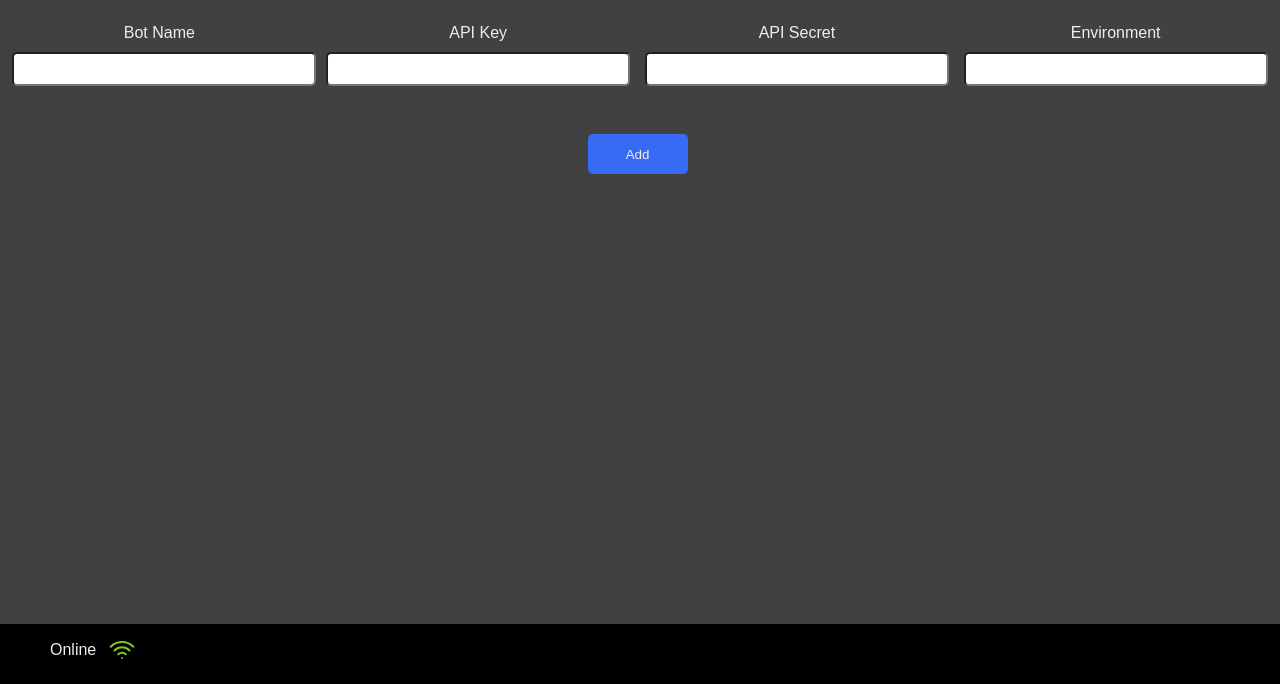
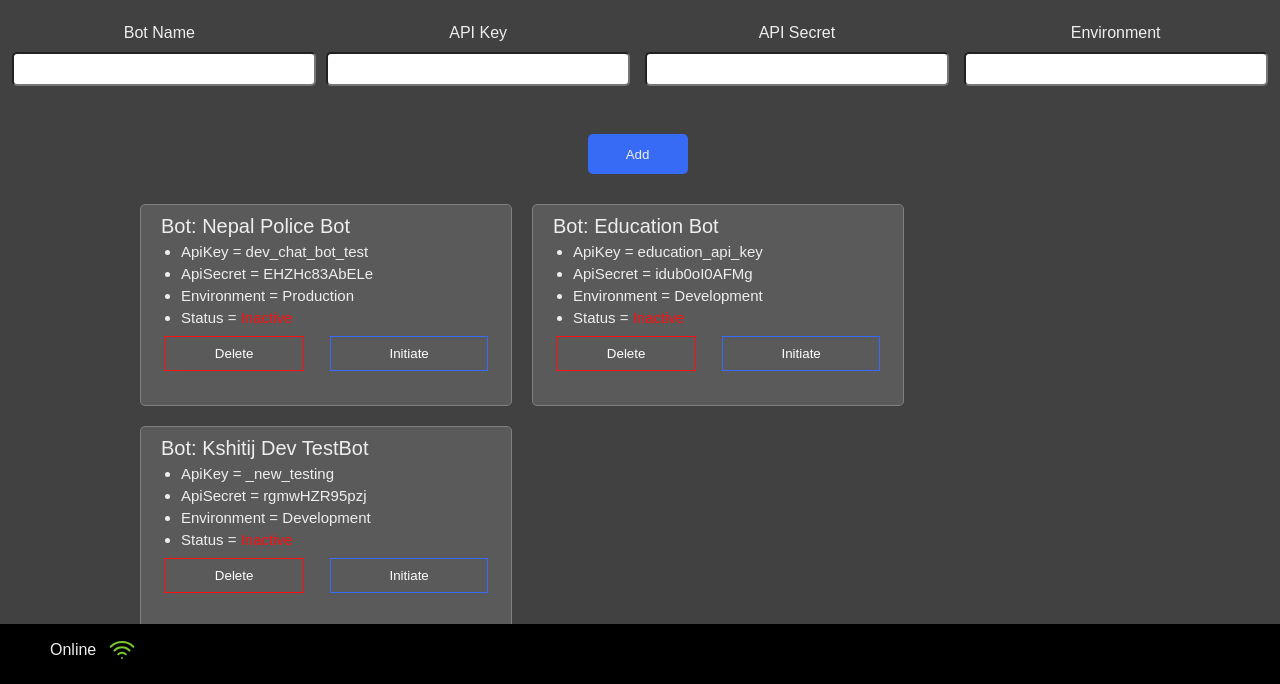
Before and after one commit to sujatadongol/anydone-chat-plugin, a plain HTML site: page index.html in a window 1280 px wide. Shown: the part 116-800 px from the top of the page. Drawn offline with Linux system fonts and the light colour scheme; a web font is replaced by a local one.

Commit message:
chatbot development kit

```diff
--- a/bot.js
+++ b/bot.js
@@ -21,9 +21,14 @@ const createStoredBotList = () => {
     const apiKeyValue = bot.apiKey;
     const apiSecretValue = bot.apiSecret;
     const environment = bot.environment;
+    let isActive;
 
+    if (getLocalStorageItem("currentBot") !== null) {
       const currentBotInfo = getLocalStorageItem("currentBot");
-    const isActive = currentBotInfo.apiKey === apiKeyValue;
+      isActive = currentBotInfo.apiSecret === apiSecretValue;
+    } else {
+      isActive = false;
+    }
 
     const botItem = createBot(
       botNameValue,
@@ -49,16 +54,6 @@ const createBot = (
 
   isActive && botItem.classList.add("active");
 
-  const deleteButton = document.createElement("button"); //  Delete Button
-  deleteButton.classList.add("delete-button");
-  deleteButton.innerText = "x";
-  deleteButton.addEventListener("click", () => {
-    deleteBotItem(apiKeyValue, botItem);
-    console.log("delete initiated");
-  });
-  botItem.append(deleteButton);
-
-  if (isActive) {
   botItem.innerHTML += `
   <div class="bot-item-text">
     <p class="bot-name">Bot: ${botNameValue}</p>
@@ -67,24 +62,23 @@ const createBot = (
       <li><p>ApiSecret = ${apiSecretValue}</p></li>
       <li><p>Environment = ${environment}</p></li>
       <li>
-        <span>Status = </span><span class="active-status">Active</span>
+        <span>Status = </span><span class="${
+          isActive ? "active" : "inactive"
+        }-status">${isActive ? "Active" : "Inactive"}</span>
       </li>
     </ul>
 </div>`;
-  } else {
-    botItem.innerHTML += `
-    <div class="bot-item-text">
-      <p class="bot-name">Bot: ${botNameValue}</p>
-      <ul>
-        <li><p>ApiKey = ${apiKeyValue}</p></li>
-        <li><p>ApiSecret = ${apiSecretValue}</p></li>
-        <li><p>Environment = ${environment}</p></li>
-        <li>
-          <span>Status = </span><span class="inactive-status">Inactive</span>
-        </li>
-      </ul>
-  </div>`;
-  }
+
+  const buttonWrapper = document.createElement("div");
+  buttonWrapper.classList.add("button-wrapper");
+
+  const deleteButton = document.createElement("button"); //  Initate Button
+  deleteButton.classList.add("delete-button");
+  deleteButton.innerText = "Delete";
+  deleteButton.addEventListener("click", () => {
+    deleteBotItem(apiSecretValue, botItem);
+  });
+  buttonWrapper.append(deleteButton);
 
   const initiateButton = document.createElement("button"); //  Initate Button
   initiateButton.classList.add("initiate-button");
@@ -92,7 +86,9 @@ const createBot = (
   initiateButton.addEventListener("click", () => {
     initiateChatBot(botNameValue, apiKeyValue, apiSecretValue);
   });
-  botItem.append(initiateButton);
+  buttonWrapper.append(initiateButton);
+
+  botItem.append(buttonWrapper);
 
   return botItem;
 };
@@ -151,13 +147,43 @@ const initiateChatBot = (botName, apiKey, apiSecret) => {
   console.log("chat bot initialized");
 
   const currentBotInfo = getLocalStorageItem("currentBot");
+  if (currentBotInfo !== null) {
     if (currentBotInfo.apiKey === apiKey) {
       //  if the initiated chatbot is the same as the currentBot saved in localStorage then do not remove localstorage data
+      const currentIframe = document.getElementById("anydone-chat-id");
+      if (currentIframe !== null) {
         removeCurrentIframe();
+      }
       init_anydone_chat(apiKey, apiSecret);
       window.location.reload();
     } else {
       removeCurrentIframe();
+      removeBotKeyDataFromLocalStorage();
+      saveCurrentBotData(botName, apiKey, apiSecret);
+
+      init_anydone_chat(apiKey, apiSecret);
+      window.location.reload();
+    }
+  } else {
+    removeCurrentIframe();
+    saveCurrentBotData(botName, apiKey, apiSecret);
+    removeBotKeyDataFromLocalStorage();
+
+    init_anydone_chat(apiKey, apiSecret);
+    window.location.reload();
+  }
+};
+
+const saveCurrentBotData = (botName, apiKey, apiSecret) => {
+  const botInfo = {
+    botName: botName,
+    apiKey: apiKey,
+    apiSecret: apiSecret,
+  };
+  localStorage.setItem("currentBot", JSON.stringify(botInfo));
+};
+
+const removeBotKeyDataFromLocalStorage = () => {
   const keysToRemove = [
     "customerData",
     "mappingId",
@@ -168,24 +194,16 @@ const initiateChatBot = (botName, apiKey, apiSecret) => {
   for (key of keysToRemove) {
     localStorage.removeItem(key);
   }
-    const botInfo = {
-      botName: botName,
-      apiKey: apiKey,
-      apiSecret: apiSecret,
-    };
-    localStorage.setItem("currentBot", JSON.stringify(botInfo));
-    init_anydone_chat(apiKey, apiSecret);
-    window.location.reload();
-  }
 };
 
-const deleteBotItem = (apiKey, botItem) => {
+const deleteBotItem = (apiSecret, botItem) => {
   console.log("delete bot action initiated");
   const savedBotInfoList = JSON.parse(localStorage.getItem("botInfo-List"));
-  console.log(savedBotInfoList);
+  // console.log(savedBotInfoList);
   const filteredBotInfoList = savedBotInfoList.filter(
-    (info) => info.apiKey !== apiKey
+    (info) => info.apiSecret !== apiSecret
   );
+  console.log(filteredBotInfoList);
   localStorage.setItem("botInfo-List", JSON.stringify(filteredBotInfoList));
   botItem.remove();
 };
@@ -217,18 +235,20 @@ const saveInfoToLocalStorage = (botName, apiKey, apiSecret, environment) => {
 const removeCurrentIframe = () => {
   console.log("removing previous iframe");
   const currentIframe = document.getElementById("anydone-chat-id");
+  if (currentIframe !== null) {
     currentIframe.remove();
+  }
 };
 
 const toggleHeaderSwitch = () => {
   if (headerSwitch.checked) {
     console.log("header switch checked");
+    setLocalStorageItem("environment", "Production");
     post("Switch-Environment", "Production");
-    setLocalStorageItem("environment", "Production");
   } else {
     console.log("header switch unchecked");
+    setLocalStorageItem("environment", "Development");
     post("Switch-Environment", "Development");
-    setLocalStorageItem("environment", "Development");
   }
 };
 
@@ -269,3 +289,27 @@ const setOnlineStatus = (online) => {
     onlineStatusImage.setAttribute("src", "./assets/offline.svg");
   }
 };
+
+const addInitialBotList = () => {
+  const initialBotInfoList = [
+    {
+      apiKey: "dev_chat_bot_test",
+      apiSecret: "EHZHc83AbELe",
+      botName: "Nepal Police Bot",
+      environment: "Production",
+    },
+    {
+      apiKey: "education_api_key",
+      apiSecret: "idub0oI0AFMg",
+      botName: "Education Bot",
+      environment: "Development",
+    },
+    {
+      apiKey: "_new_testing",
+      apiSecret: "rgmwHZR95pzj",
+      botName: "Kshitij Dev TestBot",
+      environment: "Development",
+    },
+  ];
+  setLocalStorageItem("botInfo-List", initialBotInfoList);
+};
--- a/chat.js
+++ b/chat.js
@@ -1,6 +1,8 @@
 function init_anydone_chat(apiKey, apiSecret) {
-  // const chatPluginSrc = 'https://chatplugin.anydone.com/';
-  const chatPluginSrc = "http://192.168.56.1:3000";
+
+  // const chatPluginSrc = 'https://chatplugin.anydone.com/';   //  for prod
+  const chatPluginSrc = "http://192.168.56.1:3000";     // for dev
+  // const chatPluginSrc = "http://192.168.56.1:3000";   // local
   const apiKeyEl = document.createElement("input");
   apiKeyEl.hidden = true;
   apiKeyEl.id = "anydone-chat-plugin-api-key";
--- a/index.html
+++ b/index.html
@@ -52,7 +52,6 @@
       <!-- <button type="button" class="modalButton">Open callModal</button> -->
       <div class="bot-list">
         <!-- <div class="bot-item">
-          <button class="delete-button">x</button>
           <div class="bot-item-text">
             <p class="bot-name">Bot: Kshitij Testbot</p>
             <ul>
@@ -64,15 +63,21 @@
               </li>
             </ul>
           </div>
-
-          <button class="initiate-button" type="button">Initiate</button>
+          <div class="button-wrapper">
+            <button class="delete-button" type="button">Delete</button>
+            <button class="initiate-button" type="button">Initiate</button>
+          </div>
         </div> -->
       </div>
     </main>
     <footer>
       <div class="online-status-wrapper">
         <p class="online-status-text">Online</p>
-        <img class="online-status-image" src="./assets/online.svg" alt="status">
+        <img
+          class="online-status-image"
+          src="./assets/online.svg"
+          alt="status"
+        />
       </div>
     </footer>
   </body>
@@ -81,13 +86,20 @@
   <script>
     if (localStorage.getItem("botInfo-List") !== null) {
       createStoredBotList();
+      if (getLocalStorageItem("botInfo-List").length < 1) {
+        addInitialBotList();
+        createStoredBotList();
+      }
+    } else {
+      addInitialBotList();
+      createStoredBotList();
     }
 
     if (getLocalStorageItem("environment") !== null) {
       const env = getLocalStorageItem("environment");
       headerSwitch.checked = env === "Production" ? true : false;
     } else {
-      setLocalStorageItem("envrionment", "Development");
+      setLocalStorageItem("environment", "Development");
       headerSwitch.checked = false;
     }
 
--- a/styles.css
+++ b/styles.css
@@ -89,7 +89,7 @@ main {
 }
 
 .bot-list {
-  width: calc(100% - 150px);
+  width: calc(100% - 280px);
   height: 400px;
   padding: 20px;
   display: flex;
@@ -100,8 +100,8 @@ main {
 }
 
 .bot-item {
-  width: 400px;
-  height: 200px;
+  width: 350px;
+  height: 180px;
   padding: 10px;
   padding-bottom: 10px;
   border-radius: 5px;
@@ -136,24 +136,29 @@ main {
   margin-bottom: 5px;
 }
 
+.button-wrapper {
+  width: 100%;
+  display: flex;
+  align-items: center;
+  justify-content: space-around;
+}
+
 .delete-button {
-  background: none;
-  position: relative;
-  margin-left: 92%;
-  z-index: 200;
-  border-radius: 50%;
-  width: 25px;
-  height: 25px;
-  color: red;
+  width: 40%;
+  height: 35px;
+  color: white;
+  border: 1px solid #ff0f0f;
+  background-color: #5a5a5a;
   cursor: pointer;
+  margin-top: 10px;
 }
 
 .initiate-button {
-  width: 100%;
+  width: 45%;
   height: 35px;
   color: white;
-  border: none;
-  background-color: #376af5;
+  border: 1px solid #376af5;
+  background-color: #5a5a5a;
   cursor: pointer;
   margin-top: 10px;
 }
```
Lines whose indentation alone changed are shown as unchanged.
